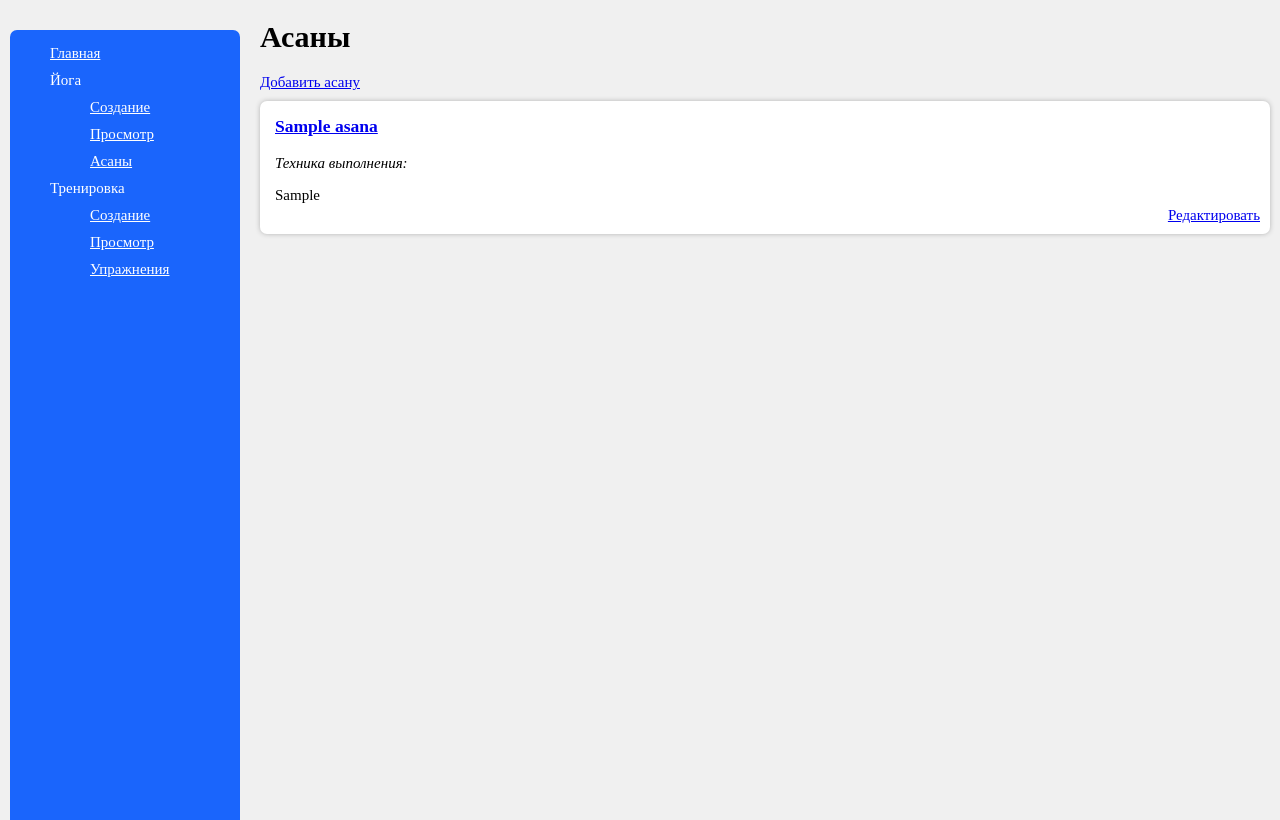
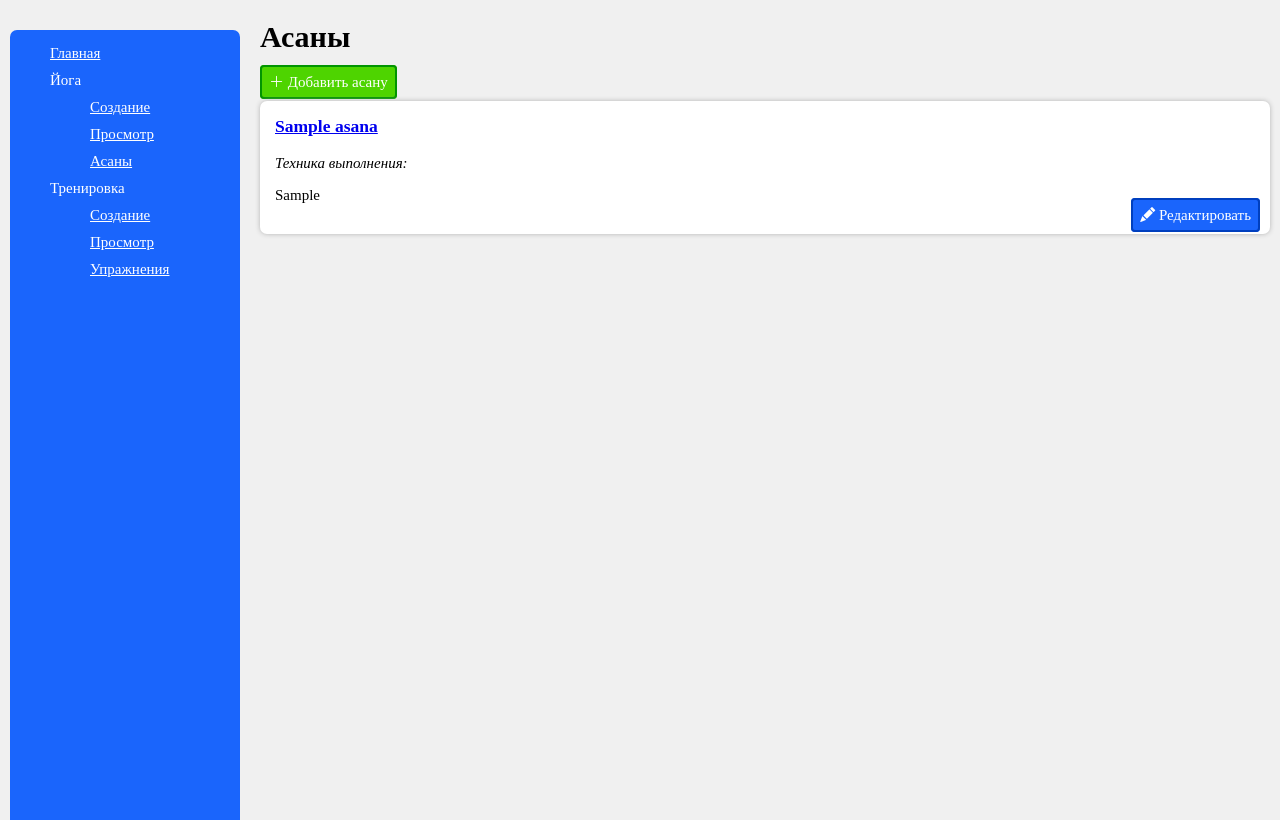
Before and after one commit to mika-akopyan/training_diary, a Django app: template website/diary_training_sessions/yoga/templates/yoga/asanas_list.html in a window 1280 px wide. Run offline with Django 5.2, Linux system fonts and the light colour scheme; the template is opened without the code that fills it: most values are stand-ins (such as "Sample title", 1, 10 or a date in 2020).

Commit message:
style: Stylize action links on the object list page

```diff
--- a/website/diary_training_sessions/workout/templates/workout/exercises_list.html
+++ b/website/diary_training_sessions/workout/templates/workout/exercises_list.html
@@ -7,11 +7,12 @@
 {% block link %}
     <link rel="stylesheet" href="{% static "workout/css/exercises_list.css" %}">
     <link rel="stylesheet" href="{% static "workout/css/pagination.css" %}">
+    <link rel="stylesheet" href="https://cdn.jsdelivr.net/npm/bootstrap-icons@1.8.1/font/bootstrap-icons.css">
 {% endblock link %}
 
 {% block content %}
     <h1>Список упражнений</h1>
-    <a href="{% url "workout:exercise_add" %}">Добавить упражнение</a>
+    <a class='link-add-exercise' class='link-add-exercise' href="{% url "workout:exercise_add" %}"><i class="bi bi-plus-lg"></i> Добавить упражнение</a>
 
     {% comment %} Отображение упражнений и доп информации о них {% endcomment %}
     {% for exercise in exercises %}
@@ -25,7 +26,7 @@
             {% endif %}
             <div class="exercise__actions">
                 {% comment %} <a href="{{ exercise.get_absolute_url }}">Читать детальнее</a> {% endcomment %}
-                <a class='actions__edit' href="{% url "workout:exercise_update" exercise.pk %}">Редактировать</a>
+                <a class='actions__link-edit' href="{% url "workout:exercise_update" exercise.pk %}"><i class="bi bi-pencil-fill"></i> Редактировать</a>
             </div>
         </div>
     {% endfor %}
--- a/website/diary_training_sessions/yoga/static/yoga/css/asanas_list.css
+++ b/website/diary_training_sessions/yoga/static/yoga/css/asanas_list.css
@@ -23,3 +23,40 @@
     bottom: 0px;
     margin: 10px;
 }
+
+.actions__link-edit,
+.link-add-asana {
+    padding: 7px;
+}
+
+.actions__link-edit {
+    border: 2px solid rgb(0, 63, 190);
+    border-radius: 4px;
+    background: rgb(26, 101, 252);
+    color: white;
+    text-decoration: none;
+}
+
+.actions__link-edit:hover {
+    box-shadow: 0 0 15px rgb(48, 155, 255);
+}
+
+.actions__link-edit:active {
+    background: rgb(0, 63, 190);
+}
+
+.link-add-asana {
+    border: 2px solid rgb(1, 148, 1);
+    border-radius: 4px;
+    background: rgb(78, 212, 0);
+    color: white;
+    text-decoration: none;
+}
+
+.link-add-asana:hover {
+    box-shadow: 0 0 15px rgb(116, 253, 82);
+}
+
+.link-add-asana:active {
+    background: rgb(1, 148, 1);
+}
--- a/website/diary_training_sessions/yoga/templates/yoga/asanas_list.html
+++ b/website/diary_training_sessions/yoga/templates/yoga/asanas_list.html
@@ -7,11 +7,12 @@
 {% block link %}
     <link rel="stylesheet" href="{% static "yoga/css/asanas_list.css" %}">
     <link rel="stylesheet" href="{% static "workout/css/pagination.css" %}">
+    <link rel="stylesheet" href="https://cdn.jsdelivr.net/npm/bootstrap-icons@1.8.1/font/bootstrap-icons.css">
 {% endblock link %}
 
 {% block content %}
     <h1>Асаны</h1>
-    <a href="{% url "yoga:asana_add" %}">Добавить асану</a>
+    <a class='link-add-asana' href="{% url "yoga:asana_add" %}"><i class="bi bi-plus-lg"></i> Добавить асану</a>
 
     {% comment %} Отображение асан и доп информации о них {% endcomment %}
     {% for asana in asanas %}
@@ -25,7 +26,7 @@
             {% endif %}
             <div class="asana__actions">
                 {% comment %} <a href="{{ asana.get_absolute_url }}">Читать детальнее</a> {% endcomment %}
-                <a class='actions__edit' href="{% url "yoga:asana_update" asana.pk %}">Редактировать</a>
+                <a class='actions__link-edit' href="{% url "yoga:asana_update" asana.pk %}"><i class="bi bi-pencil-fill"></i> Редактировать</a>
             </div>
         </div>
     {% endfor %}
```
Also changed, not shown: website/diary_training_sessions/workout/static/workout/css/exercises_list.css (+37 -0 lines).
